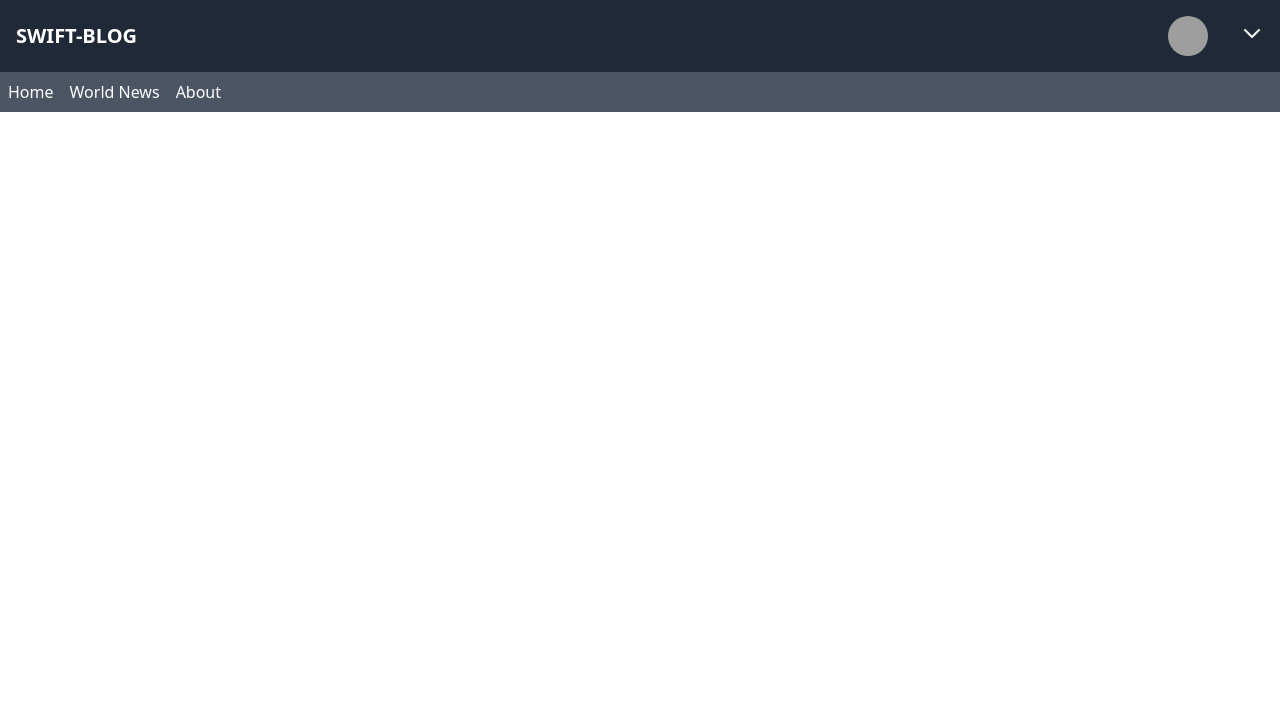
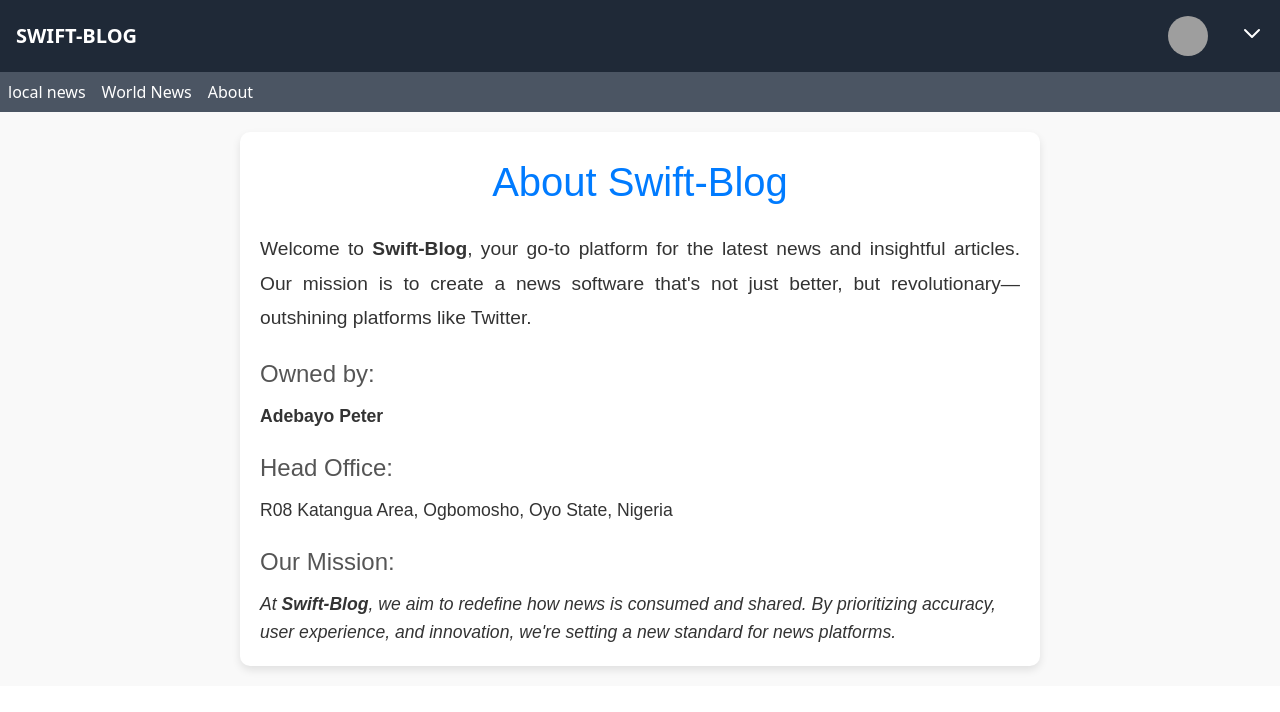
Before and after one commit to Adebayozz1994/Blog-Site-Frontend, a Vue app: page /about in a window 1280 px wide. Shown: the top 712 px of the page. Built offline with nearby package versions, Linux system fonts and the light colour scheme; no server answers.

Commit message:
new commit

```diff
--- a/src/App.vue
+++ b/src/App.vue
@@ -40,7 +40,7 @@
 watch(
   () => route.path,
   (newPath) => {
-    showNavBar.value = !['/login', '/signup', '/passwordlink', '/reset-password/:token'].includes(newPath);
+    showNavBar.value = !['/login', '/signup', '/passwordlink', '/reset-password/:token','/'].includes(newPath);
   },
   { immediate: true }
 );
@@ -85,9 +85,9 @@
     <!-- Second Navbar with Navigation Links -->
     <nav v-if="showNavBar" class="bg-gray-600 text-white p-2">
       <ul class="flex space-x-4">
-        <li><router-link to="/navbar" class="hover:text-gray-400">Home</router-link></li>
-        <li><router-link to="#" class="hover:text-gray-400">World News</router-link></li>
-        <li><router-link to="#" class="hover:text-gray-400">About</router-link></li>
+        <li><router-link to="/news" class="hover:text-gray-400">local news</router-link></li>
+        <li><router-link to="/external" class="hover:text-gray-400">World News</router-link></li>
+        <li><router-link to="/about" class="hover:text-gray-400">About</router-link></li>
       </ul>
     </nav>
 
--- /dev/null
+++ b/src/components/AboutPage.vue
@@ -0,0 +1,85 @@
+<template>
+    <div class="about-page">
+      <div class="container">
+        <h1 class="title">About Swift-Blog</h1>
+        <p class="description">
+          Welcome to <strong>Swift-Blog</strong>, your go-to platform for the latest news and insightful articles. Our mission is to create a news software that's not just better, but revolutionary—outshining platforms like Twitter.
+        </p>
+
+        <div class="owner-section">
+          <h2 class="subtitle">Owned by:</h2>
+          <p class="owner-name">Adebayo Peter</p>
+        </div>
+
+        <div class="address-section">
+          <h2 class="subtitle">Head Office:</h2>
+          <p class="address">R08 Katangua Area, Ogbomosho, Oyo State, Nigeria</p>
+        </div>
+
+        <div class="mission-section">
+          <h2 class="subtitle">Our Mission:</h2>
+          <p class="mission">
+            At <strong>Swift-Blog</strong>, we aim to redefine how news is consumed and shared. By prioritizing accuracy, user experience, and innovation, we're setting a new standard for news platforms.
+          </p>
+        </div>
+      </div>
+    </div>
+  </template>
+
+  <script setup>
+  // Logic for about page can go here (if needed).
+  </script>
+
+  <style scoped>
+  .about-page {
+    padding: 20px;
+    font-family: 'Arial', sans-serif;
+    background-color: #f9f9f9;
+    color: #333;
+  }
+
+  .container {
+    max-width: 800px;
+    margin: 0 auto;
+    background: #fff;
+    padding: 20px;
+    border-radius: 10px;
+    box-shadow: 0 4px 8px rgba(0, 0, 0, 0.1);
+  }
+
+  .title {
+    font-size: 2.5rem;
+    color: #007bff;
+    text-align: center;
+    margin-bottom: 20px;
+  }
+
+  .description {
+    font-size: 1.2rem;
+    line-height: 1.8;
+    margin-bottom: 20px;
+    text-align: justify;
+  }
+
+  .subtitle {
+    font-size: 1.5rem;
+    margin-top: 20px;
+    margin-bottom: 10px;
+    color: #555;
+  }
+
+  .owner-name,
+  .address,
+  .mission {
+    font-size: 1.1rem;
+    line-height: 1.6;
+  }
+
+  .owner-name {
+    font-weight: bold;
+  }
+
+  .mission {
+    font-style: italic;
+  }
+  </style>
--- a/src/components/AdminNews.vue
+++ b/src/components/AdminNews.vue
@@ -1,45 +1,105 @@
 <template>
-    <div>
+    <div class="min-h-screen bg-gray-100 p-6 space-y-10">
       <!-- Form to post or edit news -->
-        <h2>Post News</h2>
-        <form @submit.prevent="postNews">
-            <input type="text" v-model="title" placeholder="News Title" required />
-            <textarea v-model="content" placeholder="News Content" required></textarea>
-            <input type="file" @change="onImageChange" />
-            <button type="submit">{{ editingNewsId ? "Update" : "Post" }}</button>
+      <div class="max-w-4xl mx-auto bg-white shadow-md rounded-lg p-6">
+        <h2 class="text-2xl font-semibold mb-6 text-gray-800">
+          {{ editingNewsId ? "Edit News" : "Post News" }}
+        </h2>
+        <form @submit.prevent="postNews" class="space-y-4">
+          <input
+            type="text"
+            v-model="title"
+            placeholder="News Title"
+            class="w-full p-3 border border-gray-300 rounded-lg focus:outline-none focus:ring focus:ring-indigo-300"
+            required
+          />
+          <textarea
+            v-model="content"
+            placeholder="News Content"
+            rows="5"
+            class="w-full p-3 border border-gray-300 rounded-lg focus:outline-none focus:ring focus:ring-indigo-300"
+            required
+          ></textarea>
+          <input
+            type="file"
+            @change="onImageChange"
+            class="w-full text-gray-600 file:mr-4 file:py-2 file:px-4 file:rounded file:border-0 file:text-sm file:font-semibold file:bg-indigo-100 file:text-indigo-600 hover:file:bg-indigo-200"
+          />
+          <button
+            type="submit"
+            class="w-full bg-indigo-600 text-white py-3 rounded-lg font-semibold hover:bg-indigo-700 transition-all"
+          >
+            {{ editingNewsId ? "Update News" : "Post News" }}
+          </button>
         </form>
-        <p v-if="message">{{ message }}</p>
+        <p v-if="message" class="mt-4 text-green-600 font-medium">
+          {{ message }}
+        </p>
+      </div>
 
       <!-- Display all news -->
-        <h2>All News</h2>
-        <div v-for="news in newsList" :key="news.id" class="news-item">
-            <h3>{{ news.title }}</h3>
-            <img v-if="news.image_path" :src="`http://localhost:8000/storage/${news.image_path}`" alt="News Image" />
-            <p>{{ news.content }}</p>
-            <p><strong>Author:</strong> {{ news.author }}</p>
-            <button @click="editNews(news)">Edit</button>
-            <button @click="deleteNews(news.id)">Delete</button>
+      <div class="max-w-6xl mx-auto">
+        <h2 class="text-2xl font-semibold text-gray-800 mb-6">All News</h2>
+        <div class="grid grid-cols-1 md:grid-cols-2 lg:grid-cols-3 gap-6">
+          <div
+            v-for="news in newsList"
+            :key="news.id"
+            class="bg-white shadow-md rounded-lg overflow-hidden"
+          >
+            <img
+              v-if="news.image_path"
+              :src="`http://localhost:8000/storage/${news.image_path}`"
+              alt="News Image"
+              class="w-full h-40 object-cover"
+            />
+            <div class="p-4">
+              <h3 class="text-lg font-semibold text-gray-800 mb-2">
+                {{ news.title }}
+              </h3>
+              <p class="text-gray-600 text-sm mb-4 line-clamp-3">
+                {{ news.content }}
+              </p>
+              <p class="text-sm text-gray-500 mb-4">
+                <strong>Author:</strong> {{ news.author }}
+              </p>
+              <div class="flex space-x-4">
+                <button
+                  @click="editNews(news)"
+                  class="bg-yellow-500 text-white py-2 px-4 rounded-lg text-sm hover:bg-yellow-600 transition-all"
+                >
+                  Edit
+                </button>
+                <button
+                  @click="deleteNews(news.id)"
+                  class="bg-red-500 text-white py-2 px-4 rounded-lg text-sm hover:bg-red-600 transition-all"
+                >
+                  Delete
+                </button>
+              </div>
+            </div>
+          </div>
+        </div>
       </div>
     </div>
   </template>
 
   <script setup>
-import { ref, onMounted } from 'vue';
-import axios from 'axios';
+  import { ref, onMounted } from "vue";
+  import axios from "axios";
 
-const title = ref('');
-const content = ref('');
-const message = ref('');
+  const title = ref("");
+  const content = ref("");
+  const message = ref("");
   const newsList = ref([]);
   const editingNewsId = ref(null);
   const imageFile = ref(null);
 
   const fetchNews = async () => {
     try {
-        const response = await axios.get('http://localhost:8000/api/admin/news');
+      const response = await axios.get("http://localhost:8000/api/admin/news");
       newsList.value = response.data;
     } catch (error) {
-        console.error('Error fetching news:', error);
+      console.error("Error fetching news:", error);
     }
   };
 
@@ -50,35 +110,42 @@
   const postNews = async () => {
     try {
       const formData = new FormData();
-        formData.append('title', title.value);
-        formData.append('content', content.value);
+      formData.append("title", title.value);
+      formData.append("content", content.value);
       if (imageFile.value) {
-            formData.append('image', imageFile.value);
+        formData.append("image", imageFile.value);
       }
 
-        let response;
       if (editingNewsId.value) {
         // PUT request for updating news
-            response = await axios.post(`http://localhost:8000/api/admin/news/${editingNewsId.value}?_method=PUT`, formData, {
-                headers: { 'Content-Type': 'multipart/form-data' },
-            });
-            message.value = 'News updated successfully!';
+        await axios.post(
+          `http://localhost:8000/api/admin/news/${editingNewsId.value}?_method=PUT`,
+          formData,
+          {
+            headers: { "Content-Type": "multipart/form-data" },
+          }
+        );
+        message.value = "News updated successfully!";
       } else {
         // POST request for creating new news
-            response = await axios.post('http://localhost:8000/api/admin/news', formData, {
-                headers: { 'Content-Type': 'multipart/form-data' },
-            });
+        const response = await axios.post(
+          "http://localhost:8000/api/admin/news",
+          formData,
+          {
+            headers: { "Content-Type": "multipart/form-data" },
+          }
+        );
         message.value = response.data.message;
       }
 
       // Reset form and refresh news list
-        title.value = '';
-        content.value = '';
+      title.value = "";
+      content.value = "";
       imageFile.value = null;
       editingNewsId.value = null;
       fetchNews();
     } catch (error) {
-        console.error('Error posting/updating news:', error);
+      console.error("Error posting/updating news:", error);
     }
   };
 
@@ -90,13 +157,27 @@
 
   const deleteNews = async (id) => {
     try {
-        const response = await axios.delete(`http://localhost:8000/api/admin/news/${id}`);
+      const response = await axios.delete(
+        `http://localhost:8000/api/admin/news/${id}`
+      );
       message.value = response.data.message;
       fetchNews();
     } catch (error) {
-        console.error('Error deleting news:', error);
+      console.error("Error deleting news:", error);
     }
   };
 
   onMounted(fetchNews);
   </script>
+
+  <style scoped>
+  /* Add line-clamp utility for text truncation */
+  @import "https://cdn.jsdelivr.net/npm/tailwindcss@2.2.19/dist/tailwind.min.css";
+
+  /* .line-clamp-3 {
+    display: -webkit-box;
+    -webkit-line-clamp: 3;
+    -webkit-box-orient: vertical;
+    overflow: hidden;
+  } */
+  </style>
--- a/src/components/HelloWorld.vue
+++ b/src/components/HelloWorld.vue
@@ -1,44 +1,78 @@
-<script setup>
-defineProps({
-  msg: {
-    type: String,
-    required: true,
-  },
-})
-</script>
+<template>
+  <div class="min-h-screen bg-gradient-to-r from-indigo-500 via-purple-500 to-pink-500 flex flex-col items-center justify-center text-white">
+    <header class="absolute top-0 w-full flex justify-between items-center p-6 bg-transparent">
+      <h1 class="text-3xl font-bold tracking-wide">Swift-Blog</h1>
+    </header>
 
-<template>
-  <div class="greetings">
-    <h1 class="green">{{ msg }}</h1>
-    <h3>
-      You’ve successfully created a project with
-      <a href="https://vite.dev/" target="_blank" rel="noopener">Vite</a> +
-      <a href="https://vuejs.org/" target="_blank" rel="noopener">Vue 3</a>.
-    </h3>
+    <main class="flex-1 flex flex-col justify-center items-center">
+      <div class="text-center mb-10">
+        <h2 class="text-4xl font-extrabold mb-4">
+          Welcome to Swift-Blog!
+        </h2>
+        <p class="text-lg max-w-2xl">
+          Swift-Blog is your go-to platform for staying updated with real-time
+          news and insightful blogs. Join us to be part of an engaging community.
+        </p>
+      </div>
+      <div class="mt-10 space-y-6">
+        <a
+          href="/login"
+          class="block text-center py-3 px-6 bg-white text-indigo-500 font-semibold rounded-lg shadow-lg transform transition-all hover:-translate-y-1 hover:scale-105"
+        >
+          Login
+        </a>
+        <a
+          href="/signup"
+          class="block text-center py-3 px-6 bg-indigo-700 font-semibold rounded-lg shadow-lg transform transition-all hover:-translate-y-1 hover:scale-105"
+        >
+          Sign Up
+        </a>
+      </div>
+    </main>
+
+    <footer class="absolute bottom-0 w-full py-4 text-center text-sm bg-transparent">
+      &copy; {{ new Date().getFullYear() }} Swift-Blog. All rights reserved.
+    </footer>
   </div>
 </template>
 
+<script setup>
+// No logic required as it's a static landing page
+</script>
+
 <style scoped>
-h1 {
-  font-weight: 500;
-  font-size: 2.6rem;
-  position: relative;
-  top: -10px;
+/* Animations for the header and buttons */
+header {
+  animation: fadeIn 1s ease-out;
 }
 
-h3 {
-  font-size: 1.2rem;
+a {
+  animation: bounceIn 0.8s ease;
 }
 
-.greetings h1,
-.greetings h3 {
-  text-align: center;
+@keyframes fadeIn {
+  from {
+    opacity: 0;
+    transform: translateY(-20px);
+  }
+  to {
+    opacity: 1;
+    transform: translateY(0);
+  }
 }
 
-@media (min-width: 1024px) {
-  .greetings h1,
-  .greetings h3 {
-    text-align: left;
+@keyframes bounceIn {
+  0% {
+    transform: scale(0.9);
+    opacity: 0;
+  }
+  60% {
+    transform: scale(1.1);
+    opacity: 0.9;
+  }
+  100% {
+    transform: scale(1);
+    opacity: 1;
   }
 }
 </style>
--- a/src/components/LoginPage.vue
+++ b/src/components/LoginPage.vue
@@ -64,7 +64,7 @@
     console.log('Login response:', response.data);
 
     if (response.data.status) {
-      router.push('/dashboard');
+      router.push('/navbar');
     } else {
       error.value = response.data.message || 'Login failed';
     }
--- a/src/router/index.js
+++ b/src/router/index.js
@@ -17,6 +17,7 @@
 import NavBar from "@/components/NavBar.vue";
 import SettIngs from "@/components/SettIngs.vue";
 import ExternalNews from "@/components/ExternalNews.vue";
+import AboutPage from "@/components/AboutPage.vue";
 
 
 
@@ -32,6 +33,8 @@
     {path: "/navbar", component: NavBar},
     {path: "/settings", component: SettIngs},
     {path: "/external", component: ExternalNews},
+    {path: "/about", component: AboutPage},
+
 
 
 
```
Also changed, not shown: src/components/PasswordLink.vue (+5 -12 lines). Lines whose indentation alone changed are shown as unchanged.
